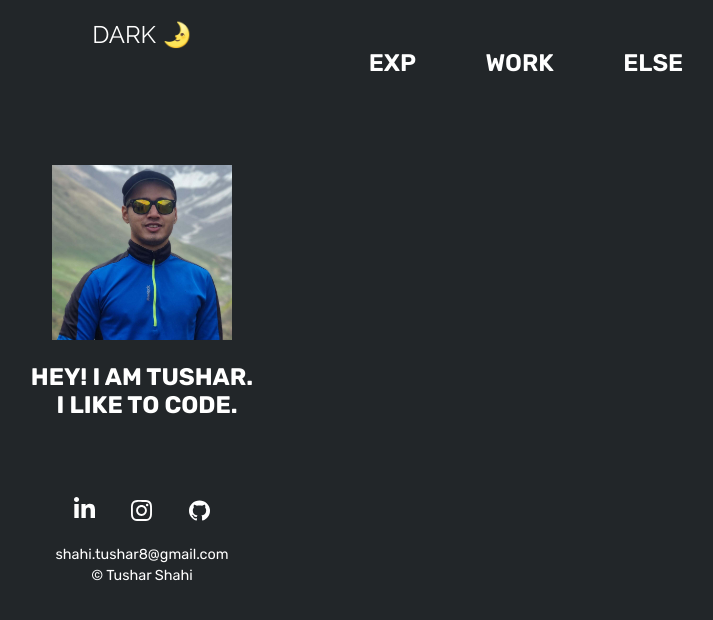
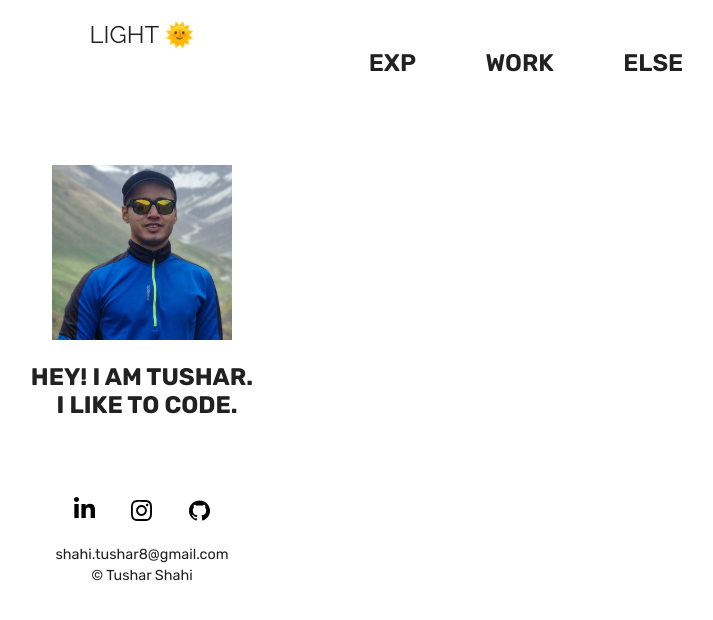
Before and after one commit to TusharShahi/tusharshahiportfolio, a Next.js app: page / in a window 1280 px wide. Shown: the top 620 px of the page, without its empty margins (498-1211 px from the left). Built offline with nearby package versions, Linux system fonts and the light colour scheme.

Commit message:
start with light theme

```diff
--- a/src/components/Header/ModeToggler.js
+++ b/src/components/Header/ModeToggler.js
@@ -14,9 +14,8 @@ const ModeToggler = memo(() => {
     }
   };
 
-  //theme = theme ? "dark" : "light";
   let emojiSpan =
-    (theme === undefined ? "dark" : theme).toUpperCase() === "DARK" ? (
+    (theme === undefined ? "light" : theme).toUpperCase() === "DARK" ? (
       <span role="img" aria-hidden="true">
         &#127771;
       </span>
@@ -34,7 +33,7 @@ const ModeToggler = memo(() => {
       onClick={toggleTheme}
       onKeyDown={keyDown}
     >
-      {(theme === undefined ? "dark" : theme).toUpperCase()} {emojiSpan}
+      {(theme === undefined ? "light" : theme).toUpperCase()} {emojiSpan}
     </div>
   );
 });
--- a/src/components/SideBar/ContactArea.module.css
+++ b/src/components/SideBar/ContactArea.module.css
@@ -9,7 +9,7 @@
 .SocialMediaLink {
   width: 30%;
   filter: var(--socialIconsfilter);
-  transition: filter 0.5s ease-in 0.5s;
+  /*transition: filter 0.5s ease-in 0.5s;*/
 }
 
 .SocialMediaLink:nth-child(2) > .MediaIconBox {
--- a/src/tools/context/index.js
+++ b/src/tools/context/index.js
@@ -19,12 +19,12 @@ const changeColorsTo = (theme) => {
     properties.forEach((x) => {
       document.documentElement.style.setProperty(
         `--${x}`,
-        colorPalette[(theme === undefined ? "dark" : theme).toLowerCase()][x]
+        colorPalette[(theme === undefined ? "LIGHT" : theme).toLowerCase()][x]
       );
     });
     document.documentElement.style.setProperty(
       `--socialIconsfilter`,
-      filter[(theme === undefined ? "dark" : theme).toLowerCase()]
+      filter[(theme === undefined ? "LIGHT" : theme).toLowerCase()]
         .socialMediaIcon
     );
   }
@@ -34,7 +34,7 @@ const ContextProvider = (props) => {
   let [currentTheme, setTheme] = useState("LIGHT");
   useEffect(() => {
     let storageTheme = localStorage.getItem("themeSwitch");
-    let currentTheme = storageTheme ? storageTheme : "DARK";
+    let currentTheme = storageTheme ? storageTheme : "LIGHT";
     setTheme(currentTheme);
     changeColorsTo(currentTheme);
   }, []);
```
